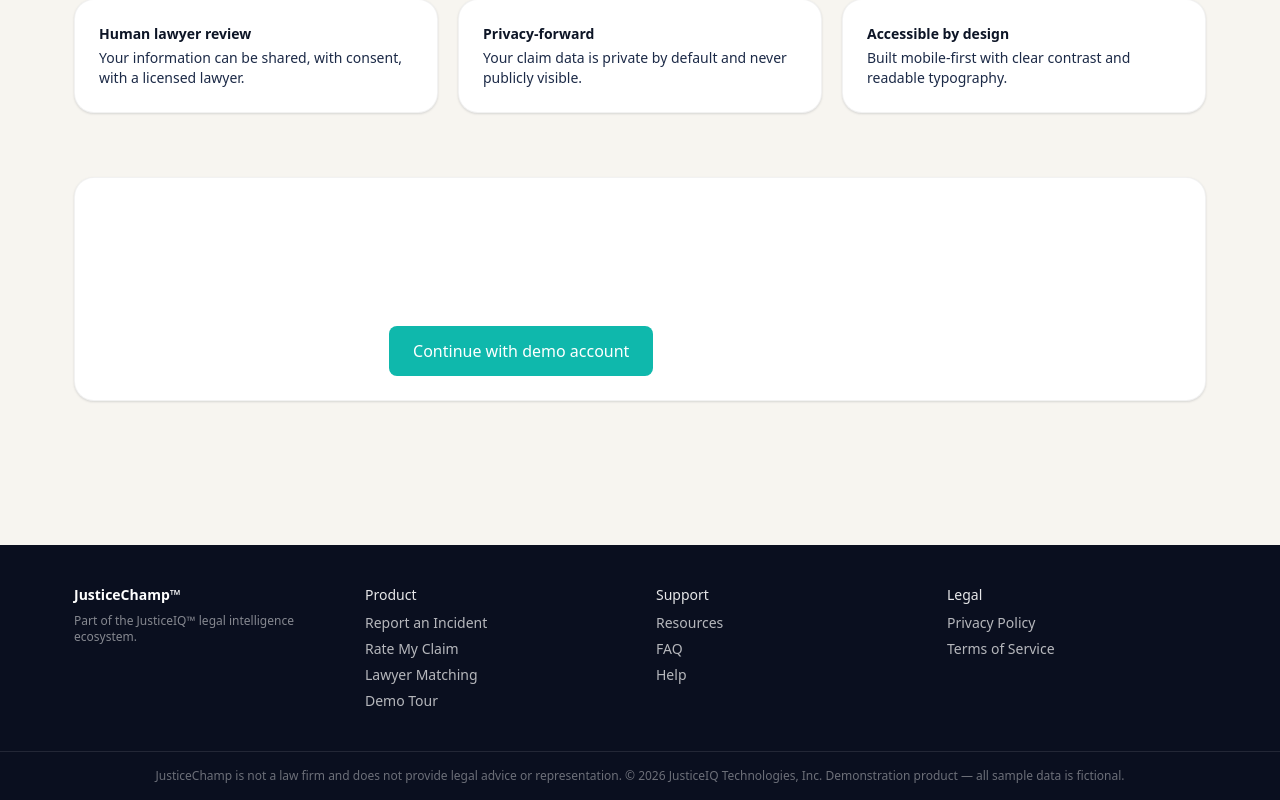
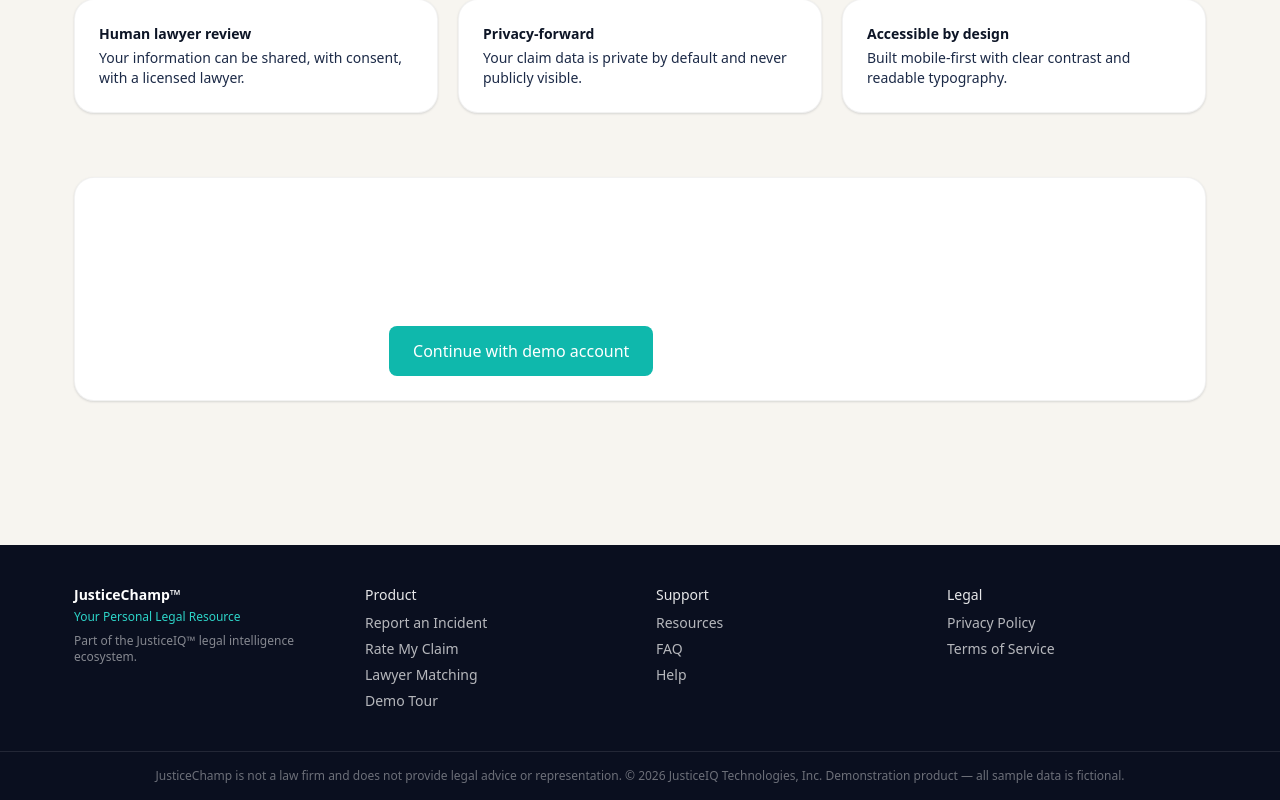
Before and after one commit to JusticeIQ/justicechamp1, a Next.js app: page / in a window 1280 px wide. Shown: the part 1734-2534 px from the top of the page. Built offline with nearby package versions, Linux system fonts and the light colour scheme.

Commit message:
Add tagline to Footer component

```diff
--- a/src/components/Footer.tsx
+++ b/src/components/Footer.tsx
@@ -6,6 +6,7 @@ export function Footer() {
       <div className="container-page py-10 grid grid-cols-2 md:grid-cols-4 gap-8 text-sm">
         <div className="col-span-2 md:col-span-1">
           <p className="text-white font-semibold">JusticeChamp™</p>
+                    <p className="text-teal-400 text-xs font-medium mt-1">Your Personal Legal Resource</p>
           <p className="mt-2 text-white/50 text-xs">Part of the JusticeIQ™ legal intelligence ecosystem.</p>
         </div>
         <div>
```
